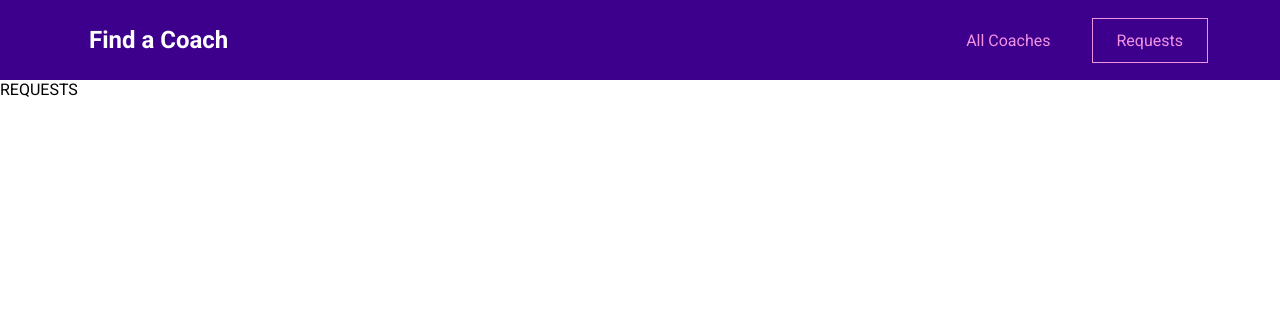
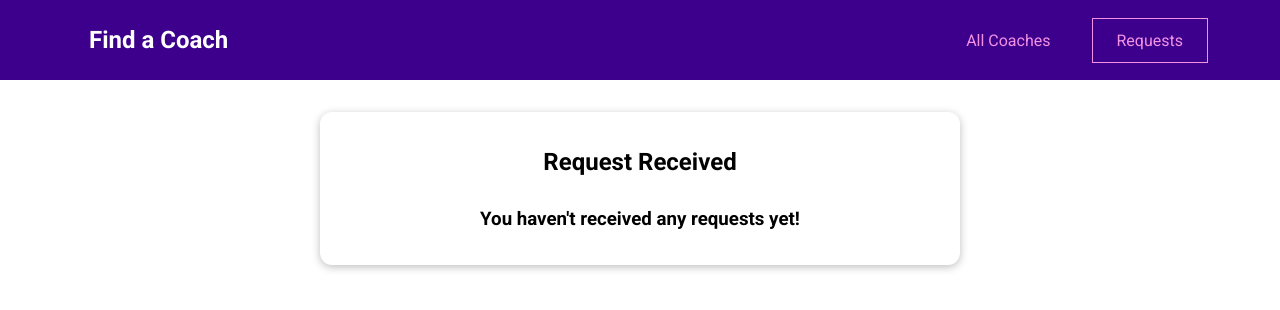
Before and after one commit to rpalvair/vue-formation, a Vue app in the folder main-prj-01-starting-setup/: page /requests in a window 1280 px wide. Shown: the top 310 px of the page. Built offline with nearby package versions, Linux system fonts and the light colour scheme.

Commit message:
feat : Display incoming requests

```diff
--- /dev/null
+++ b/main-prj-01-starting-setup/src/pages/requests/RequestItem.vue
@@ -0,0 +1,38 @@
+<template>
+  <li>
+    <div>
+      <a :href="'mailto:' +email">{{ email }}</a>
+    </div>
+    <p>
+      {{ message }}
+    </p>
+  </li>
+</template>
+<script>
+export default {
+  props: ['email', 'message'],
+};
+</script>
+
+<style scoped>
+li {
+  margin: 1rem 0;
+  border: 1px solid #ccc;
+  padding: 1rem;
+}
+
+a {
+  color: #3d008d;
+  text-decoration: none;
+  font-weight: bold;
+}
+
+a:hover,
+a:active {
+  color: #8d007a;
+}
+
+p {
+  margin: 0.5rem 0 0 0;
+}
+</style>
--- a/main-prj-01-starting-setup/src/pages/requests/RequestsReceived.vue
+++ b/main-prj-01-starting-setup/src/pages/requests/RequestsReceived.vue
@@ -1,9 +1,46 @@
 <template>
-    REQUESTS
+  <section>
+    <base-card>
+      <header>
+        <h2>Request Received</h2>
+      </header>
+      <ul>
+        <request-item v-for="request in requests" :email="request.userEmail" :message="request.message" :key="request.id">
+        </request-item>
+      </ul>
+      <h3 v-if="!hasRequests">You haven't received any requests yet!</h3>
+    </base-card>
+  </section>
 </template>
 
 <script>
+import { mapGetters } from 'vuex';
+import RequestItem from './RequestItem';
 export default {
+  components: { RequestItem },
+  computed: {
+    ...mapGetters('requests', ['hasRequests']),
+    requests() {
+      const requests = this.$store.getters['requests/requests'];
+      console.log('requests', requests);
+      return requests;
+    },
+  },
+};
+</script>
+<style scoped>
+header {
+  text-align: center;
+}
 
+ul {
+  list-style: none;
+  margin: 2rem auto;
+  padding: 0;
+  max-width: 30rem;
 }
-</script>
+
+h3 {
+  text-align: center;
+}
+</style>
--- a/main-prj-01-starting-setup/src/store/modules/requests/getters.js
+++ b/main-prj-01-starting-setup/src/store/modules/requests/getters.js
@@ -1,3 +1,8 @@
 export default {
-
+    requests(state) {
+        return state.requests
+    },
+    hasRequests(state) {
+        return state.requests.length > 0
+    }
 }
```
